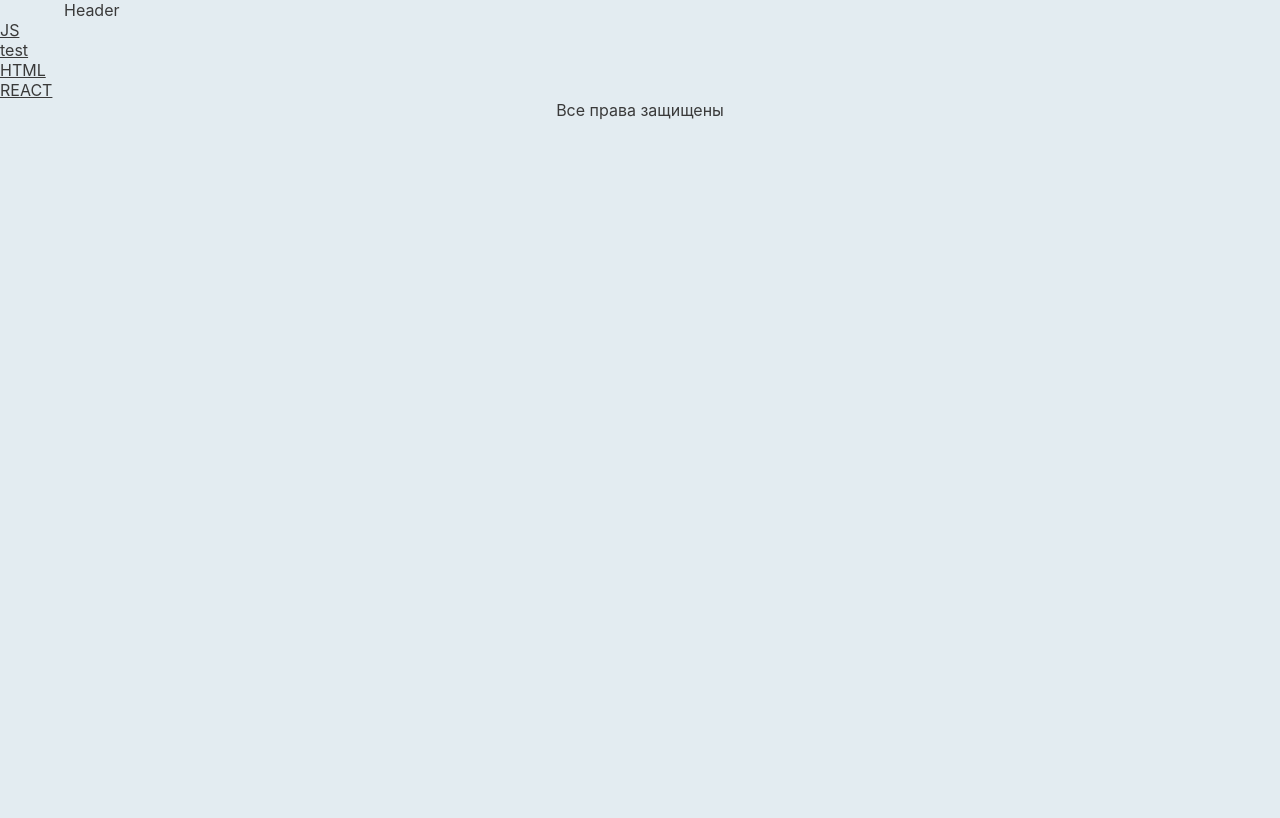
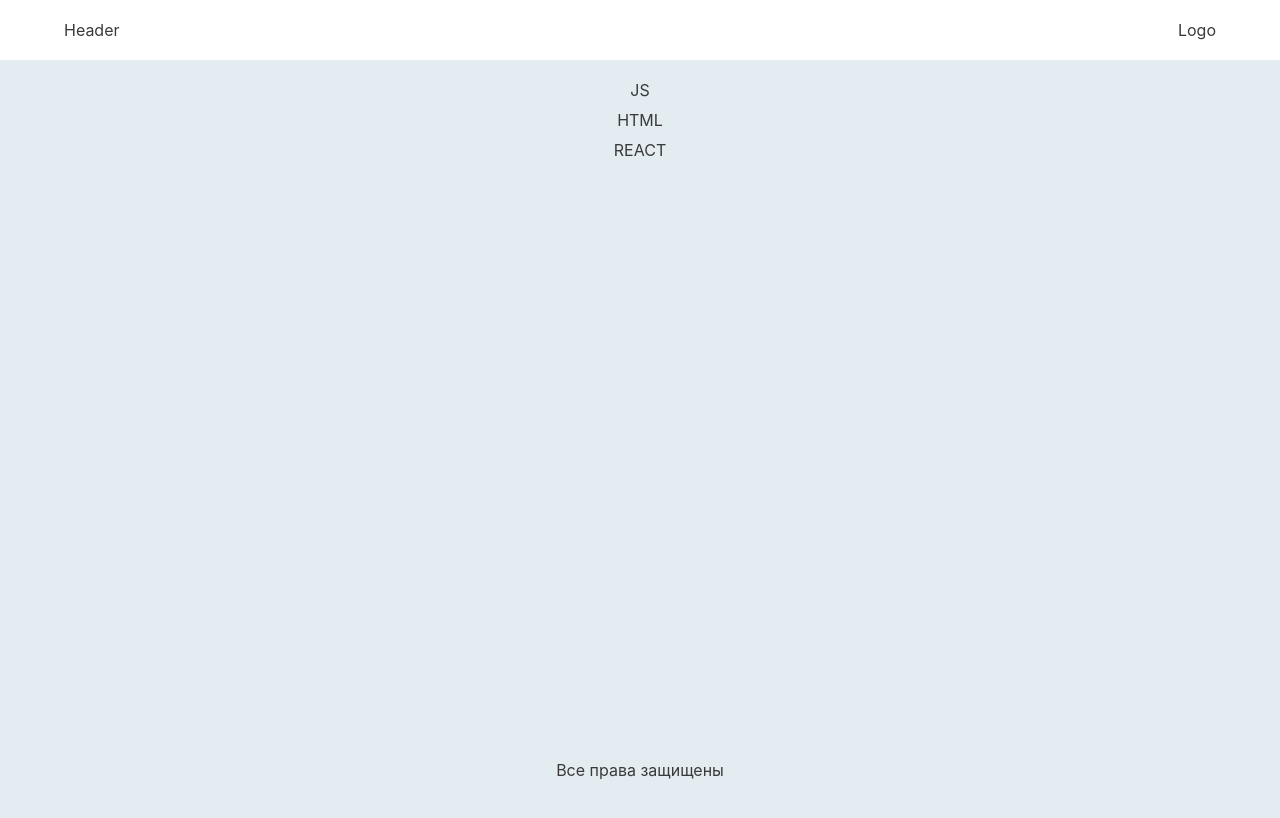
Before and after one commit to AlexFromNorth/frontend_knowledge-2.0-, a React (Create React App) app: page / in a window 1280 px wide. Shown: the top 818 px of the page. Built offline with nearby package versions, Linux system fonts and the light colour scheme; no server answers.

Commit message:
added basic styles for anu pages and components

```diff
--- a/src/App.css
+++ b/src/App.css
@@ -1,6 +1,11 @@
+.header {
+  background-color: var(--white);
+}
+
+.collectionContent .info > * {
+  margin-bottom: 20px;
+}
+
 .footer {
-  float: bottom;
-  height: 100vh;
-  vertical-align: bottom;
-  align-self: end;
+  margin-top: auto;
 }
--- a/src/collections.json
+++ b/src/collections.json
@@ -1 +1 @@
-["JS", "test", "HTML", "REACT"]
+["JS", "HTML", "REACT"]
--- a/src/components/collectionContent/CollectionContent.tsx
+++ b/src/components/collectionContent/CollectionContent.tsx
@@ -24,8 +24,9 @@ const CollectionContent = () => {
   }, [refresh]);
 
   return (
-    <div>
-      <p>CollectionContent</p>
+    <div className="collectionContent container">
+      <h3>Статьи:</h3>
+      {/* добавить кнопки перемещения и условия их отображения */}
 
       <div>
         <ul>
@@ -38,11 +39,21 @@ const CollectionContent = () => {
             : filter(content, document).map((el) => (
                 <div key={el.id}>
                   {!edit ? (
-                    <div
-                      dangerouslySetInnerHTML={{
-                        __html: sanitize(el.data().info),
-                      }}
-                    ></div>
+                    <div>
+                      {/* <button
+                        onClick={() => {
+                          setEdit(!edit);
+                        }}
+                      >
+                        Edit
+                      </button> */}
+                      <div
+                        className="info"
+                        dangerouslySetInnerHTML={{
+                          __html: sanitize(el.data().info),
+                        }}
+                      ></div>
+                    </div>
                   ) : (
                     <div>
                       <button
--- a/src/components/collections/Collections.tsx
+++ b/src/components/collections/Collections.tsx
@@ -4,9 +4,9 @@ import { Link } from "react-router-dom";
 
 const Collections = () => {
   return (
-    <ul>
+    <ul className="collections center container">
       {jsonData.map((el) => (
-        <li>
+        <li key={el}>
           <Link to={el}>{el}</Link>
         </li>
       ))}
--- a/src/components/footer/Footer.tsx
+++ b/src/components/footer/Footer.tsx
@@ -1,7 +1,9 @@
 import React from "react";
 
 const Footer = () => {
-  return <footer className="footer center">Все права защищены</footer>;
+  return (
+    <footer className="footer center container">Все права защищены</footer>
+  );
 };
 
 export default Footer;
--- a/src/components/header/Header.tsx
+++ b/src/components/header/Header.tsx
@@ -1,7 +1,12 @@
 import React from "react";
 
 const Header = () => {
-  return <header className="header container">Header</header>;
+  return (
+    <header className="header container flex">
+      <p>Header</p>
+      <p>Logo</p>
+    </header>
+  );
 };
 
 export default Header;
--- a/src/index.css
+++ b/src/index.css
@@ -35,11 +35,16 @@ body,
   margin: 0;
   min-height: 100vh;
   background-color: var(--background-color);
+
   font-family: -apple-system, BlinkMacSystemFont, "Segoe UI", "Roboto", "Oxygen",
     "Ubuntu", "Cantarell", "Fira Sans", "Droid Sans", "Helvetica Neue",
     sans-serif;
   -webkit-font-smoothing: antialiased;
   -moz-osx-font-smoothing: grayscale;
+}
+#root {
+  display: flex;
+  flex-direction: column;
 }
 
 code {
@@ -47,11 +52,46 @@ code {
     monospace;
 }
 
+a,
+li,
+ul,
+ol {
+  text-decoration: none;
+  list-style-type: none;
+}
+
+li {
+  margin-bottom: 10px;
+}
+
+h1,
+h2,
+h3 {
+  text-align: center;
+}
+
+code {
+  background: #f4f4f4;
+  border: 1px solid #ddd;
+  font-size: 15px;
+  line-height: 1.6;
+  margin-bottom: 1.6em;
+  max-width: 100%;
+  overflow: auto;
+  padding: 1em 1.5em;
+  display: block;
+  word-wrap: break-word;
+}
+
 /* custom classes */
 
 .container {
-  padding: 0 5%;
+  padding: 20px 5%;
 }
 .center {
   text-align: center;
 }
+.flex {
+  display: flex;
+  justify-content: space-between;
+}
```
